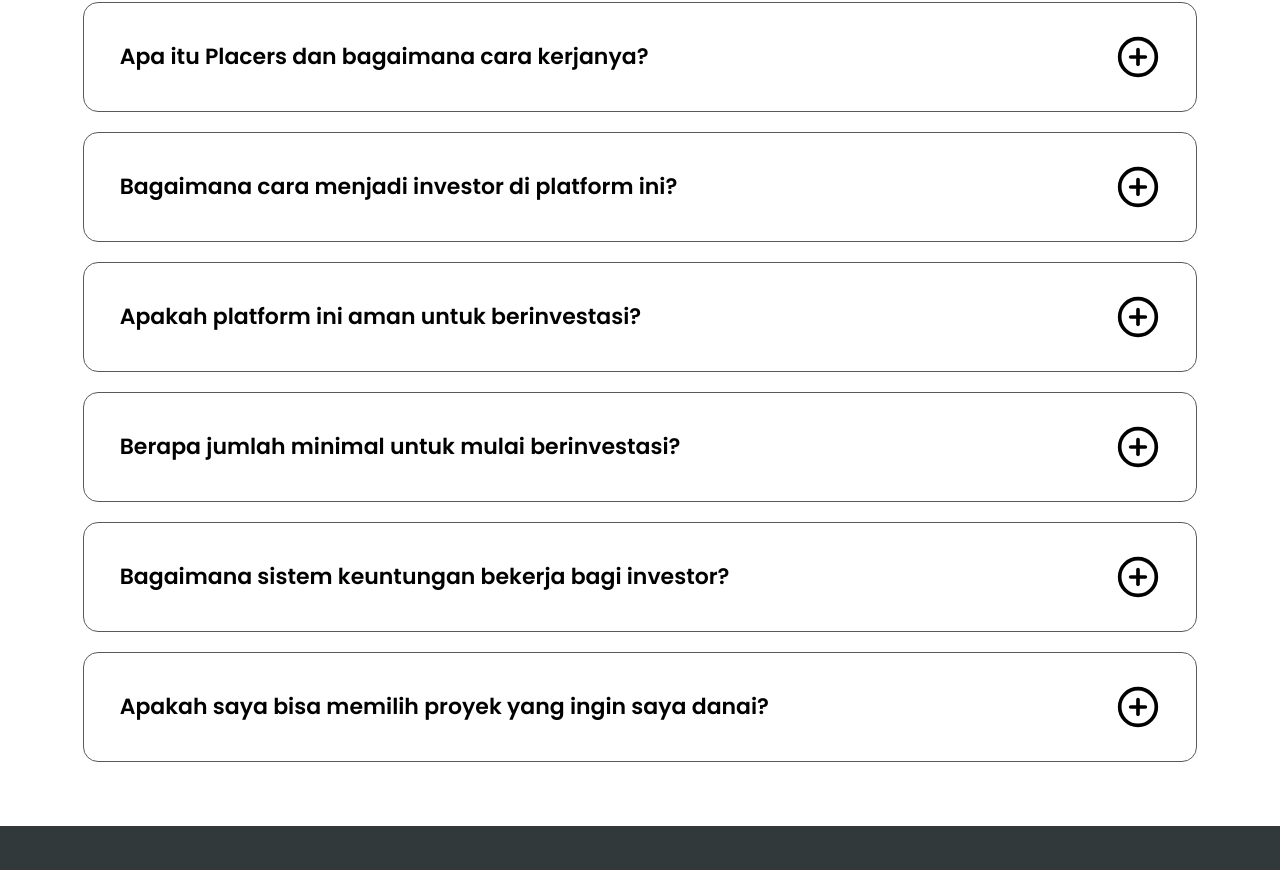
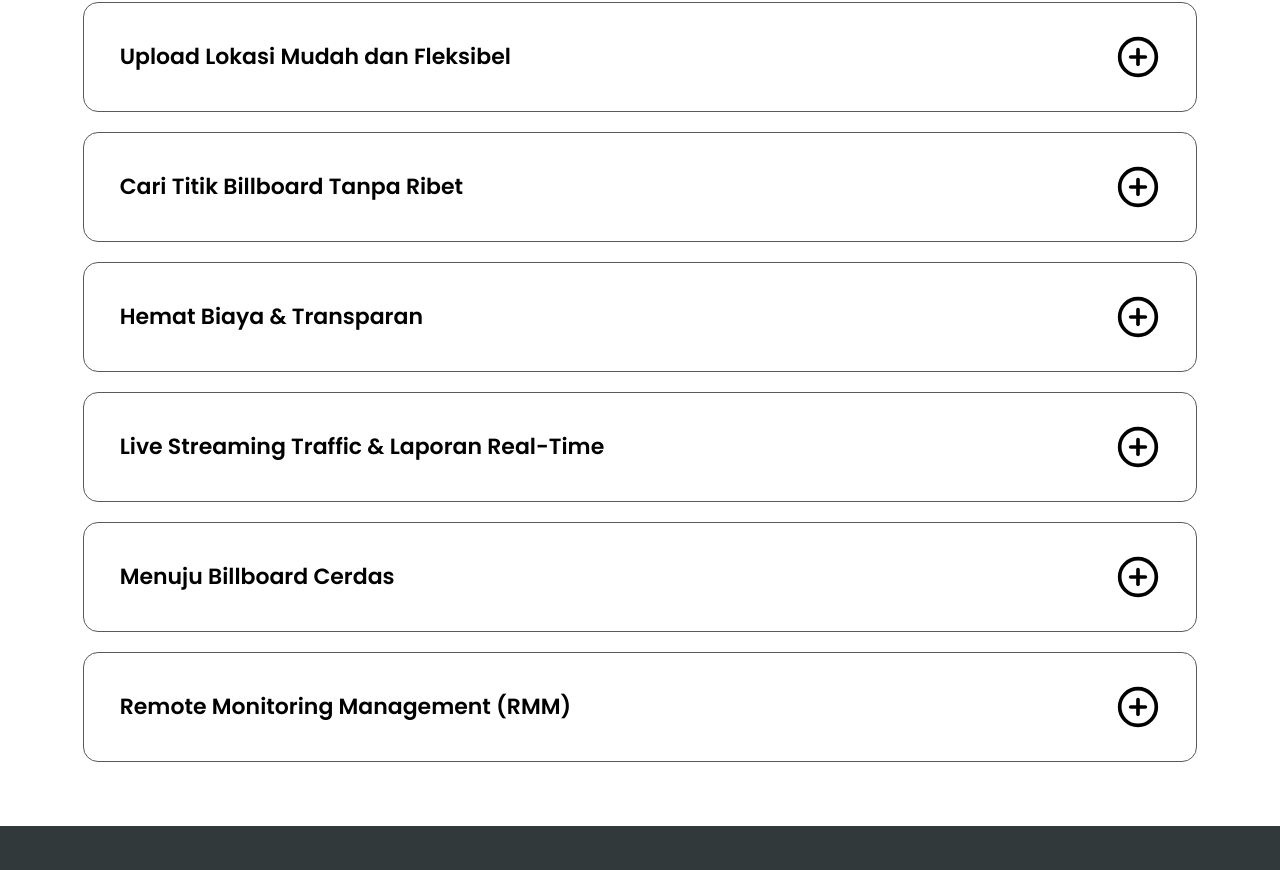
Before and after one commit to Utero-Interns/placers-website, a Next.js app: page / in a window 1280 px wide. Shown: the part 5426-6296 px from the top of the page. Built offline with nearby package versions, Linux system fonts and the light colour scheme.

Commit message:
fix: landing faq points

```diff
--- a/components/landingpage/LandingFAQ.tsx
+++ b/components/landingpage/LandingFAQ.tsx
@@ -42,33 +42,33 @@ export default function LandingFAQ() {
             <div className="w-11/12 space-y-4 md:space-y-5 2xl:space-y-6 mt-8 md:mt-10">
 
                 <FAQPoint
-                question="Apa itu Placers dan bagaimana cara kerjanya?"
-                answer="Placers adalah platform yang menghubungkan pemilik billboard dengan pengiklan secara langsung melalui teknologi digital yang efisien dan transparan."
+                question="Upload Lokasi Mudah dan Fleksibel"
+                answer="Upload titik billboard bisa dilakukan di mana saja dan kapan saja, tanpa batasan wilayah atau waktu."
                 />
 
                 <FAQPoint
-                question="Bagaimana cara menjadi investor di platform ini?"
-                answer="Anda dapat mendaftar melalui website resmi kami dan mengikuti proses verifikasi untuk mulai berinvestasi dalam proyek yang tersedia."
+                question="Cari Titik Billboard Tanpa Ribet"
+                answer="Dengan teknologi pencarian pintar, temukan lokasi billboard sesuai target audiens Anda dengan cepat dan akurat."
                 />
 
                 <FAQPoint
-                question="Apakah platform ini aman untuk berinvestasi?"
-                answer="Kami menggunakan sistem yang transparan dan aman untuk memastikan perlindungan data dan kepercayaan pengguna."
+                question="Hemat Biaya & Transparan"
+                answer="Proses transaksi langsung dengan pemilik titik lokasi atau penerima kuasa, tanpa perantara, membuat biaya lebih efisien dan transparan."
                 />
 
                 <FAQPoint
-                question="Berapa jumlah minimal untuk mulai berinvestasi?"
-                answer="Jumlah minimal investasi tergantung pada proyek yang dipilih, namun rata-rata dimulai dari Rp5.000.000."
+                question="Live Streaming Traffic & Laporan Real-Time"
+                answer="Nikmati fasilitas pemantauan trafik live streaming dan akses laporan data akurat dan real-time untuk evaluasi efektivitas iklan Anda."
                 />
 
                 <FAQPoint
-                question="Bagaimana sistem keuntungan bekerja bagi investor?"
-                answer="Investor akan mendapatkan bagi hasil dari pendapatan yang dihasilkan proyek, sesuai dengan porsi investasi masing-masing."
+                question="Menuju Billboard Cerdas"
+                answer="Terus berkembang menuju sistem billboard pintar dengan dukungan teknologi IoT (Internet of Things) dan AI (Artificial Intelligence)."
                 />
 
                 <FAQPoint
-                question="Apakah saya bisa memilih proyek yang ingin saya danai?"
-                answer="Ya, Anda bisa memilih proyek berdasarkan preferensi seperti lokasi, jenis proyek, dan estimasi imbal hasil."
+                question="Remote Monitoring Management (RMM)"
+                answer="Semua titik iklan dapat dipantau dan dikelola dari jarak jauh menggunakan sistem RMM, memastikan performa dan keandalan terus terjaga."
                 />
 
             </div>
```
